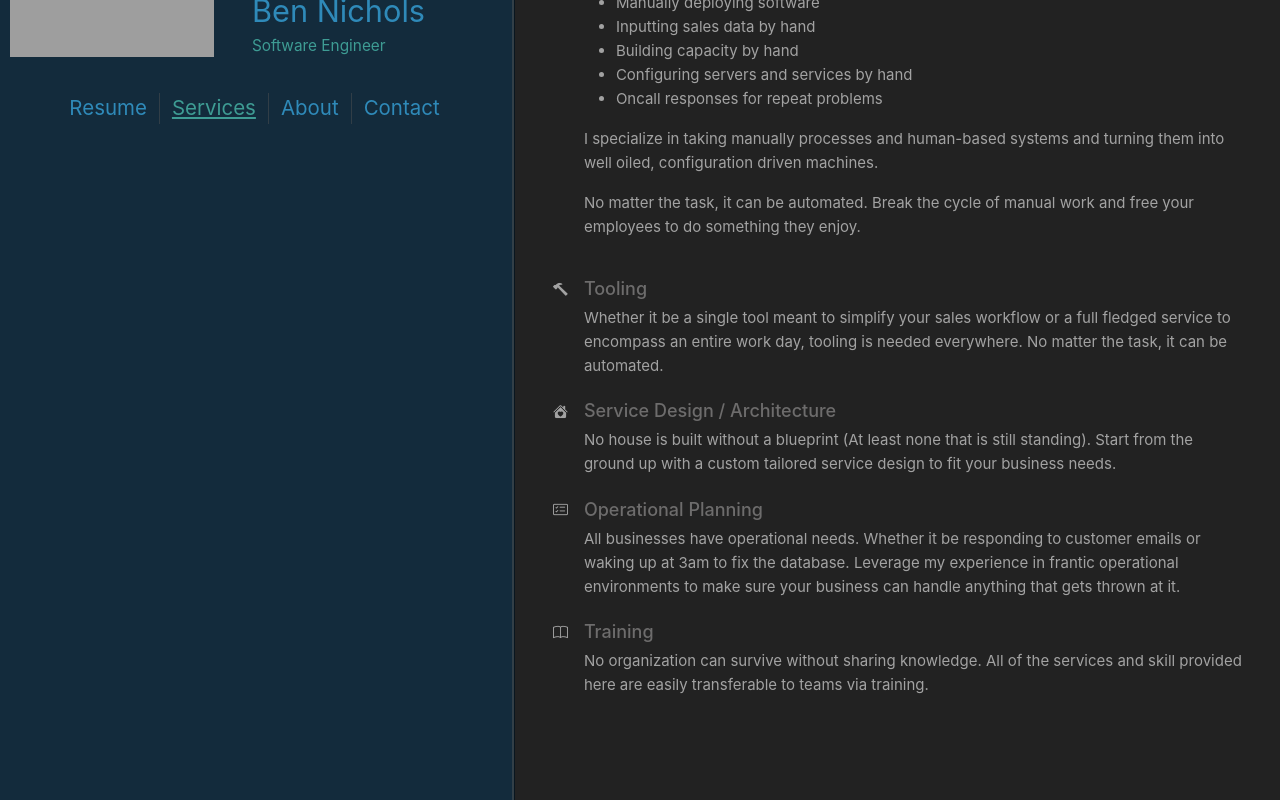
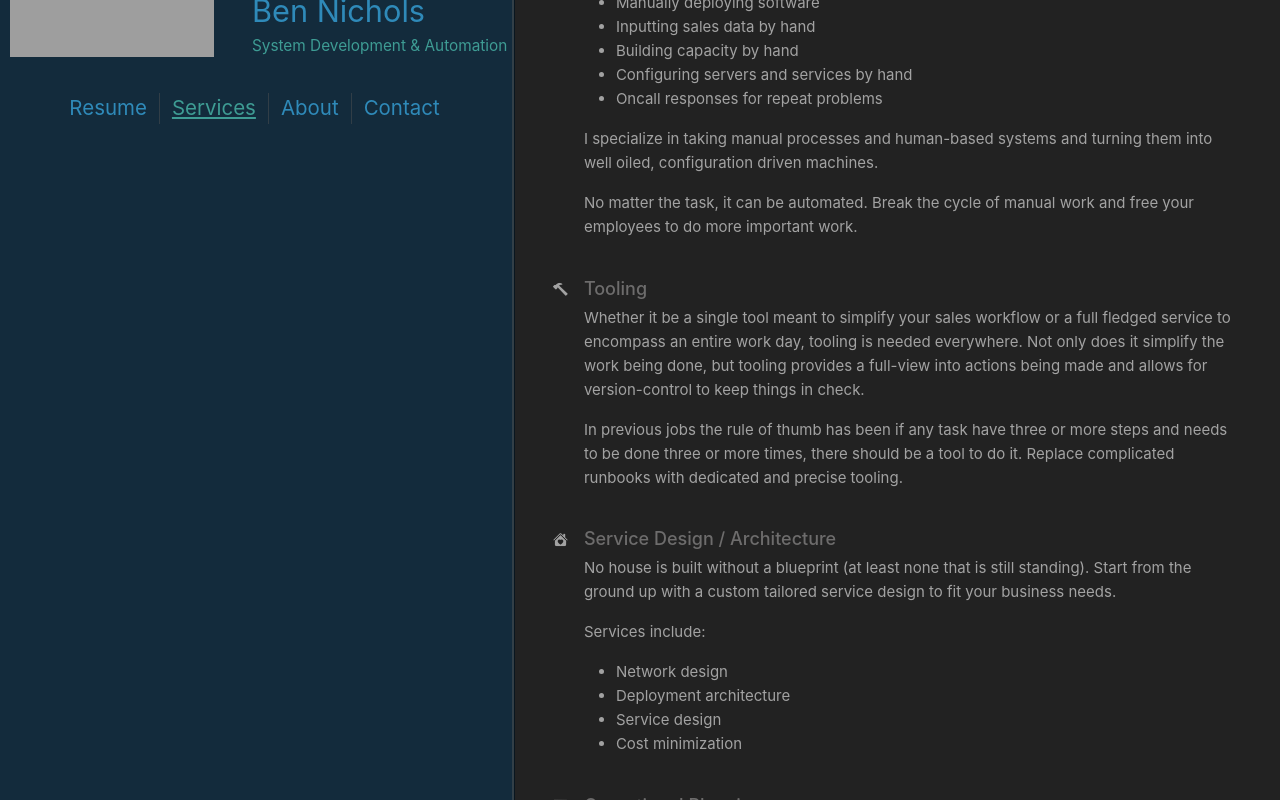
Before and after one commit to bnichs/bnichs-public, a Vue app in the folder bnichs/: page /services in a window 1280 px wide. Shown: the part 260-1060 px from the top of the page. Built offline with nearby package versions, Linux system fonts and the light colour scheme; grey boxes are pictures that could not be loaded; what darkreader would draw is missing.

Commit message:
Edit copy

```diff
--- a/bnichs/src/components/AboutBox.vue
+++ b/bnichs/src/components/AboutBox.vue
@@ -5,18 +5,18 @@
 <template>
   <div class="about">
     <p>
-      I specialize in bringing enterprise development knowledge to small/medium sized businesses without the all the baggage that comes with it.
+      I specialize in bringing enterprise development knowledge to small/medium sized businesses who want to level-up and optimize their software, infrastructure, and processes.
     </p>
     <p>I'm passionate about automation and building services that require less people. Nothing would make me sadder in the past than seeing talented developers spend their day clicking buttons doing repetitive tasks when they were really hired to solve interesting problems. So I've made automating those task my interesting problem.</p>
 
     <h4>Bio</h4>
     <p>
-      I began my career as a self taught web developer working for small businesses to build out their homepages. From there I moved on into cloud computing at AWS where I specialized in networking and automation. To give you an idea, if you've ever connected to S3 using IPV6, I helped set that up including the provisioning automation and the addressing scheme. In fact if you've connected to S3 in the past few years, there's a good chance the load balance you went through was built using my software.
+      I began my career as a self taught web developer working for small businesses to build their homepages. From there I moved on into cloud computing at AWS where I specialized in networking and automation. This was a crash-course in everything enterprise-computing and it's hard to understate how much I learned there and the cools things I was able to do. To give you an idea, if you've ever connected to S3 using IPV6 or a VPC, I helped set that up including the provisioning automation and the addressing scheme. In fact if you've connected to S3 in the past few years, there's a good chance the load balancer you went through was built using my software.
     </p>
     <p>
-      From there I dipped my toes into security working for Oracle Cloud Infrastructure working as a Principal Engineer and again automating things like logging systems and threat detection systems.
+      From there I dipped my toes into security working for Oracle Cloud Infrastructure working as a Principal Engineer and again automating things like logging systems and threat detection systems. Not only did I increase my infrastructure automation skills immensely, but I also got a great view of how a security organization operates and what it takes to keep the cloud safe.
     </p>
-    <p>Following Oracle, I moved on to a solo career taking on small business clients and helping them automate their systems and helping devs to stop clicking buttons all day
+    <p>Following Oracle, I moved on to a solo career taking on small business clients and helping them automate their systems and helping devs to stop clicking buttons all day.
     </p>
 
     <div v-if="extra" class="extraAbout">
@@ -24,10 +24,11 @@
         In my free time I enjoy:
       </h4>
       <ul>
+        <li>Cooking. I'll make anything but my specialties are bread, sauces, pasta, and soups.</li>
         <li>Being in nature, preferably with my dog</li>
-        <li>Reading: I love SciFi, existential fiction, and anything with a good twist.</li>
-        <li>Writing: I enjoy writing fiction including a book I plan to release one day once things slow down and I can finally edit it.</li>
-        <li>Travelling. I'd like to road trip through every state in the USA.</li>
+        <li>Reading. I love SciFi, existential fiction, and anything with a good twist.</li>
+        <li>Writing. I enjoy writing fiction including a book I plan to release one day once things slow down and I can finally edit it.</li>
+        <li>Travelling. I'd like to road trip through every state in the USA. Currently about 45% of the way there.</li>
       </ul>
     </div>
   </div>
--- a/bnichs/src/components/ContactLinks.vue
+++ b/bnichs/src/components/ContactLinks.vue
@@ -83,7 +83,7 @@ import WelcomeItem from '../components/WelcomeItem.vue'
         </template>
 
         <span class="text">
-            See my business card made using HTML/CSS
+            See my business card designed here on the website.
           </span>
       </WelcomeItem>
     </RouterLink>
--- a/bnichs/src/components/TitleBox.vue
+++ b/bnichs/src/components/TitleBox.vue
@@ -1,5 +1,5 @@
 <script setup lang="ts">
-import {PERSON_SUBTITLE, PERSON_NAME} from "@/config"
+import {PERSON_OBJECTIVE, PERSON_NAME} from "@/config"
 import BNLogo from './BNLogo.vue'
 // defineProps<{
 //   // msg: string
@@ -21,7 +21,7 @@ import BNLogo from './BNLogo.vue'
           {{ PERSON_NAME }}
         </span>
         <span class="row the-subtitle">
-          {{ PERSON_SUBTITLE }}
+          {{ PERSON_OBJECTIVE }}
         </span>
 
 <!--      </div>-->
--- a/bnichs/src/views/ServicesView.vue
+++ b/bnichs/src/views/ServicesView.vue
@@ -30,10 +30,10 @@ import MainBox from '../components/MainBox.vue'
           <li>Oncall responses for repeat problems</li>
         </ul>
         <p>
-          I specialize in taking manually processes and human-based systems and turning them into well oiled, configuration driven machines.
+          I specialize in taking manual processes and human-based systems and turning them into well oiled, configuration driven machines.
         </p>
         <p>
-          No matter the task, it can be automated. Break the cycle of manual work and free your employees to do something they enjoy.
+          No matter the task, it can be automated. Break the cycle of manual work and free your employees to do more important work.
         </p>
       </WelcomeItem>
 
@@ -44,9 +44,12 @@ import MainBox from '../components/MainBox.vue'
         <template #heading>
           Tooling
         </template>
-        Whether it be a single tool meant to simplify your sales workflow or a full fledged service to encompass an entire work day, tooling is needed everywhere.
-
-        No matter the task, it can be automated.
+        <p>
+          Whether it be a single tool meant to simplify your sales workflow or a full fledged service to encompass an entire work day, tooling is needed everywhere. Not only does it simplify the work being done, but tooling provides a full-view into actions being made and allows for version-control to keep things in check.
+        </p>
+        <p>
+          In previous jobs the rule of thumb has been if any task have three or more steps and needs to be done three or more times, there should be a tool to do it. Replace complicated runbooks with dedicated and precise tooling.
+        </p>
       </WelcomeItem>
 
       <WelcomeItem>
@@ -56,7 +59,18 @@ import MainBox from '../components/MainBox.vue'
         <template #heading>
           Service Design / Architecture
         </template>
-        No house is built without a blueprint (At least none that is still standing). Start from the ground up with a custom tailored service design to fit your business needs.
+        <p>
+        No house is built without a blueprint (at least none that is still standing). Start from the ground up with a custom tailored service design to fit your business needs.
+        </p>
+        <p>
+         Services include:
+        </p>
+        <ul>
+          <li>Network design</li>
+          <li>Deployment architecture</li>
+          <li>Service design</li>
+          <li>Cost minimization</li>
+        </ul>
 
       </WelcomeItem>
 
@@ -80,13 +94,14 @@ import MainBox from '../components/MainBox.vue'
         <template #heading>
           Training
         </template>
-
-        No organization can survive without sharing knowledge. All of the services and skill provided here are easily transferable to teams via training.
+        <p>
+        No organization can survive without sharing knowledge. All of the services and skill provided here are easily transferable to teams via training and documentation.
+        </p>
       </WelcomeItem>
 
 
       <p class="closer">
-        If you're interested in any of these services or seeing what can be done to improve your business, <RouterLink to="/contact">reach out for a consultation </RouterLink>
+        If you're interested in any of these services or seeing what can be done to improve your business, <RouterLink to="/contact">reach out for a consultation. </RouterLink>
       </p>
     </template>
   </MainBox>
```
Also changed, not shown: bnichs/public/skills.json (+6 -6 lines), bnichs/src/views/ResumeView.vue (+17 -16 lines).
